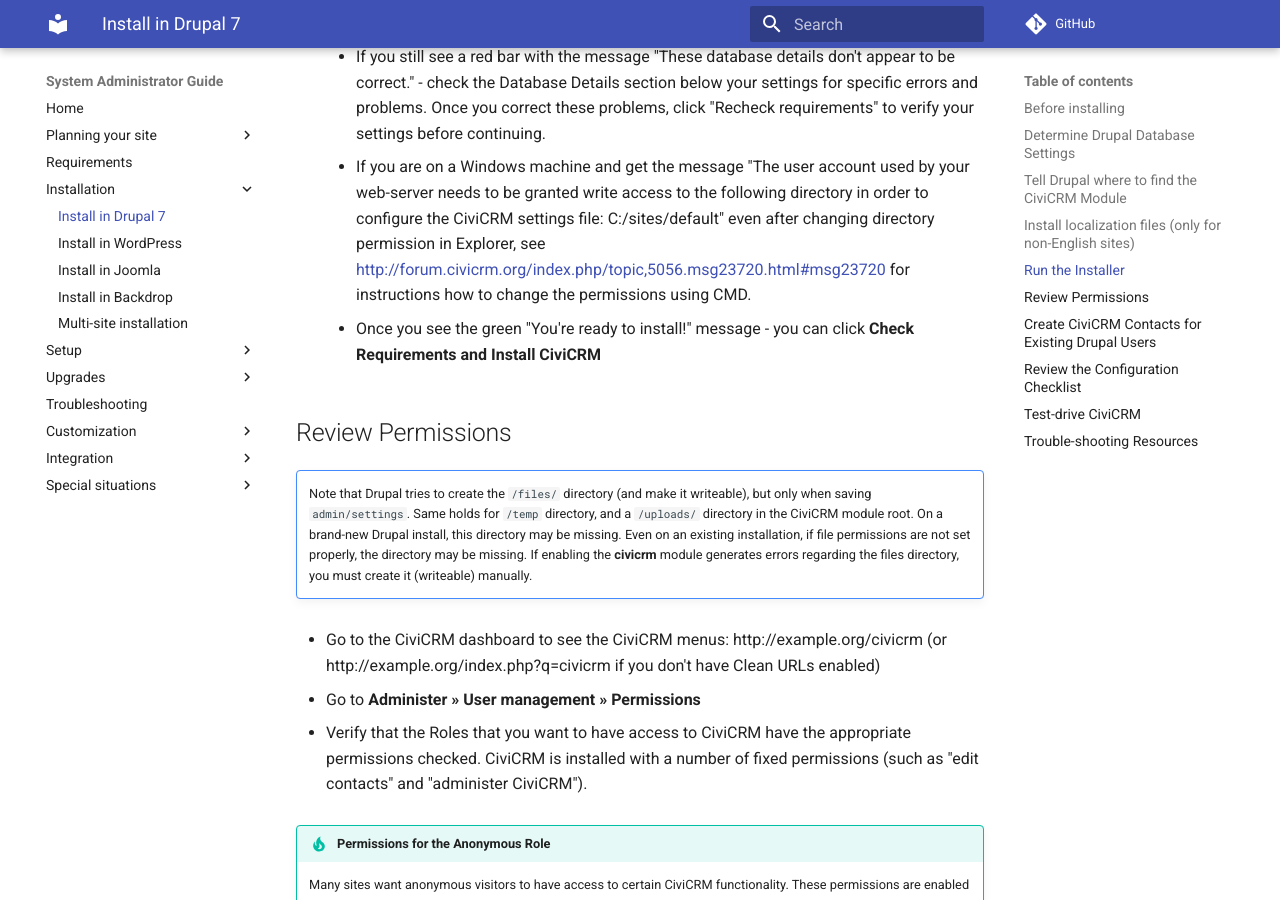
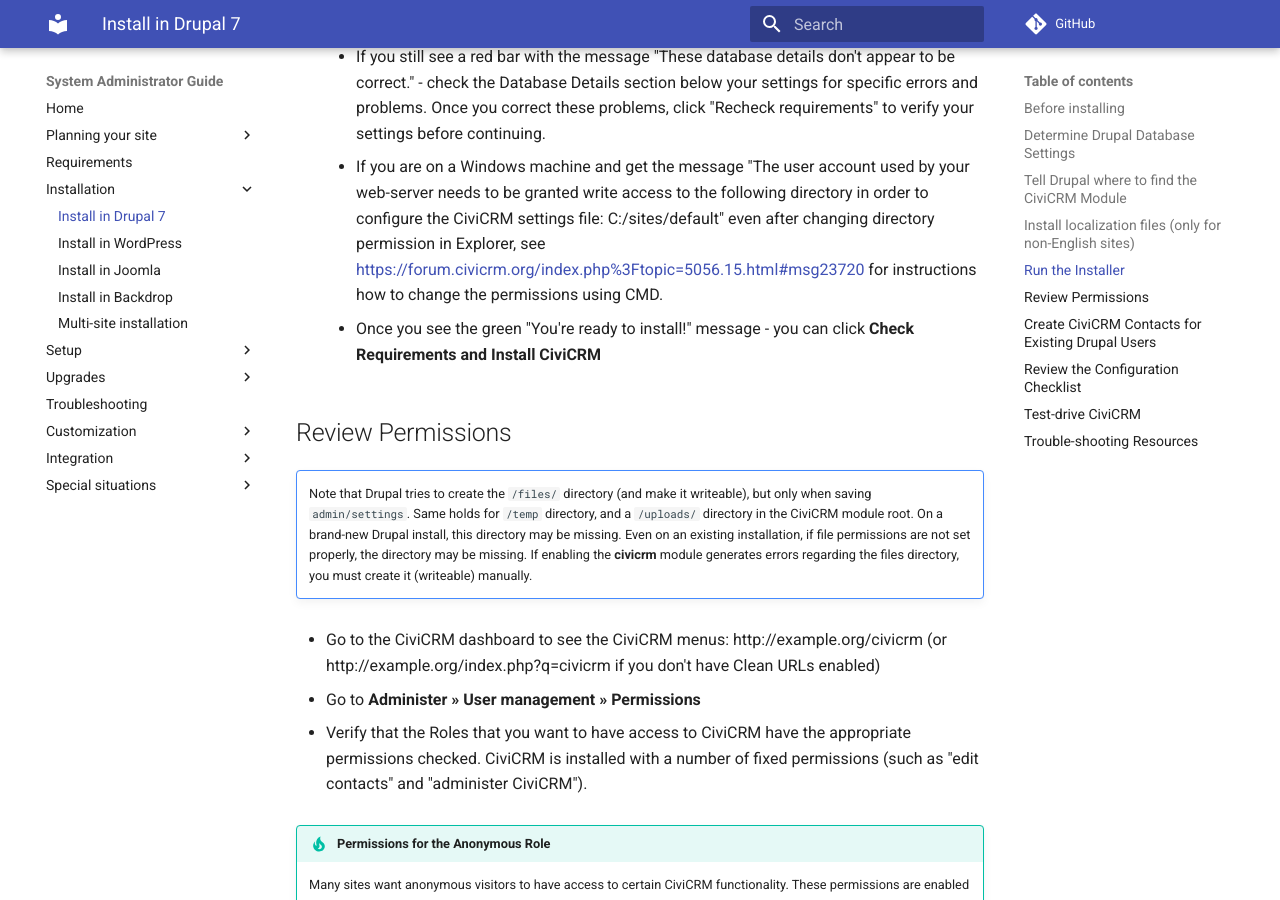
Before and after one commit to civicrm/civicrm-sysadmin-guide, an MkDocs documentation site: the page built from docs/install/drupal7.md, in a window 1280 px wide and 900 px high, scrolled down 2806 px. Built offline with MkDocs 1.6.1 and Material for MkDocs 9.7.7, drawn with Linux system fonts in a browser that asks for light colours; comment, search, counter and statistics services are not loaded; old or Windows-style settings are respelled for this version of MkDocs; part of the change alters nothing that is shown.

Commit message:
fix broken link
Issue #61

```diff
--- a/docs/install/drupal7.md
+++ b/docs/install/drupal7.md
@@ -85,7 +85,7 @@ The installer will verify that you've downloaded the correct version of CiviCRM,
 * Click the **Check Requirements and Install CiviCRM** button.
     * The installer will configure your databases, create the settings file and redirect you to your Drupal Home page.
     * If you still see a red bar with the message "These database details don't appear to be correct." - check the Database Details section below your settings for specific errors and problems. Once you correct these problems, click "Recheck requirements" to verify your settings before continuing.
-    * If you are on a Windows machine and get the message "The user account used by your web-server needs to be granted write access to the following directory in order to configure the CiviCRM settings file: C:<drupal path>/sites/default" even after changing directory permission in Explorer, see [http://forum.civicrm.org/index.php/topic,5056.msg23720.html#msg23720](http://forum.civicrm.org/index.php/topic,5056.msg23720.html#msg23720) for instructions how to change the permissions using CMD.
+    * If you are on a Windows machine and get the message "The user account used by your web-server needs to be granted write access to the following directory in order to configure the CiviCRM settings file: C:<drupal path>/sites/default" even after changing directory permission in Explorer, see [https://forum.civicrm.org/index.php%3Ftopic=5056.15.html#msg23720](https://forum.civicrm.org/index.php%3Ftopic=5056.15.html#msg23720) for instructions how to change the permissions using CMD.
     * Once you see the green "You're ready to install!" message - you can click **Check Requirements and Install CiviCRM**
 
 ## Review Permissions {:#permissions}
```
